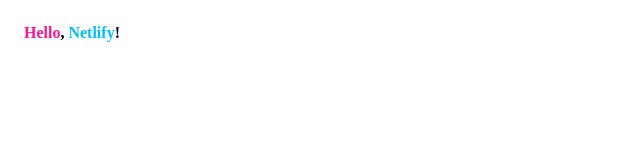
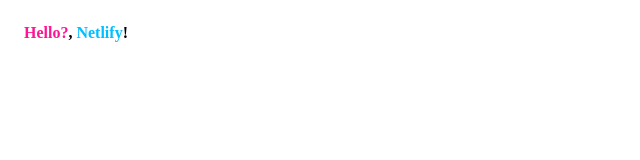
Before and after one commit to soto3/2018-netlify-test, a website: page src/index.html in a window 1280 px wide. Shown: the full height of the page, 0-640 px from the left. Drawn offline with nearby package versions, Linux system fonts and the light colour scheme; files that its build step writes are made by us from their sources.

Commit message:
change test

```diff
--- a/src/index.html
+++ b/src/index.html
@@ -7,7 +7,7 @@
 </head>
 <body>
   <div class="main">
-    <span class="greeting">Hello</span>, <span class="target">Netlify</span>!
+    <span class="greeting">Hello?</span>, <span class="target">Netlify</span>!
   </div>
 </body>
 </html>
```
